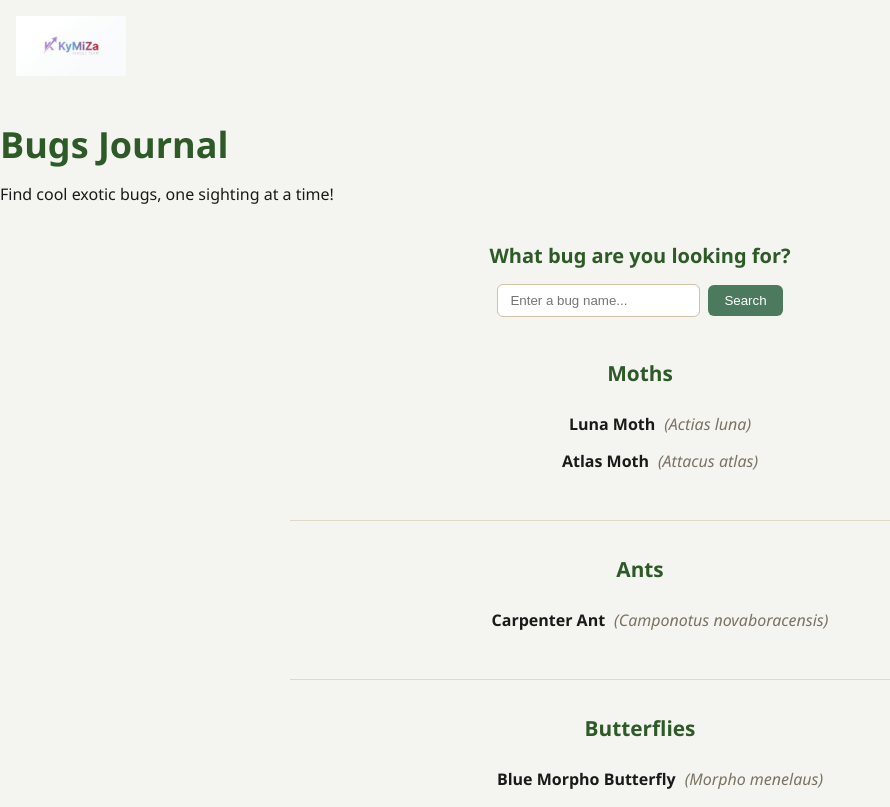
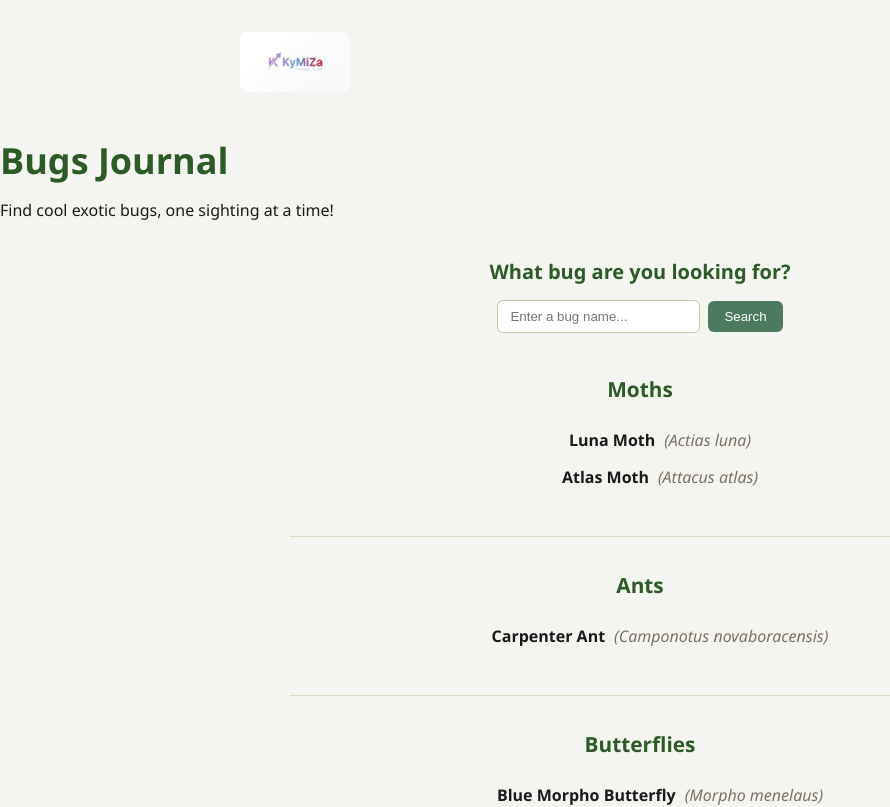
Before and after one commit to rrc-w2025-kstrange/bugs_journal, a React (Vite) app: page / in a window 1280 px wide. Shown: the top 807 px of the page, without its empty margins (0-890 px from the left). Built offline with nearby package versions, Linux system fonts and the light colour scheme.

Commit message:
updated header.css

```diff
--- a/src/components/common/header/Header.css
+++ b/src/components/common/header/Header.css
@@ -1,16 +1,14 @@
 .site-header {
     display: flex;
     align-items: center;
-    gap: 1rem;
-    padding: 1rem;
+    gap: 1.5rem;
+    max-width: 800px;
+    margin: 0 auto;
+    padding: 2rem 1.5rem 1rem;
 }
 
 .site-header__logo {
     height: 60px;
     width: auto;
+    border-radius: 8px;
 }
-
-.site-header__text {
-    display: flex;
-    flex-direction: column;
-}
```
